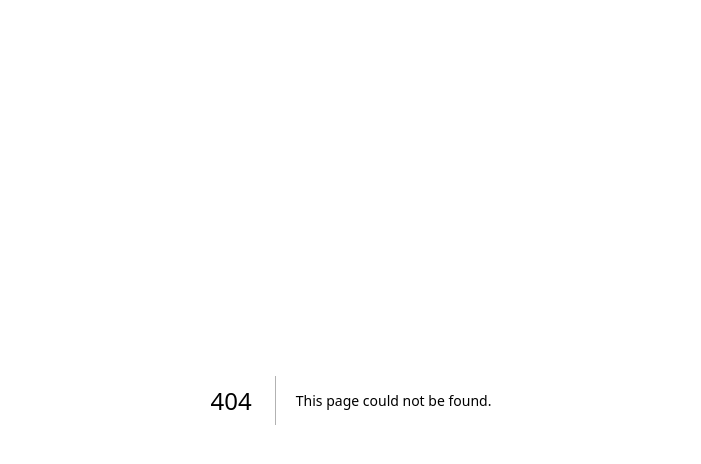
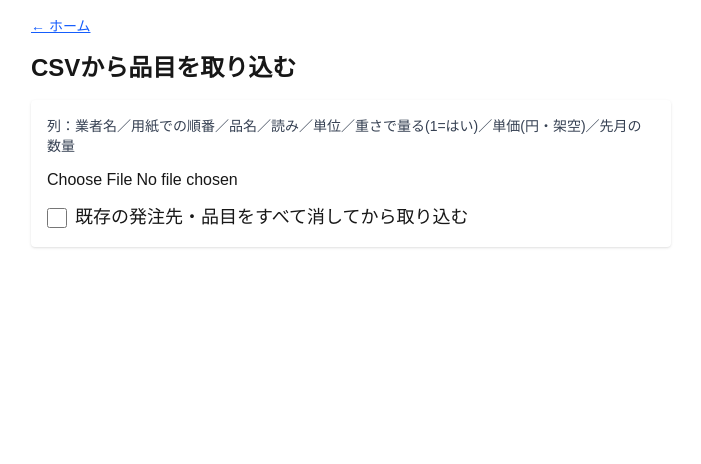
Before and after one commit to Carbonar1/tanaoroshi, a Next.js app: page /import in a window 1280 px wide. Before the commit this address had no page. Shown: the top 464 px of the page, without its empty margins (289-990 px from the left). Built offline with nearby package versions, Linux system fonts and the light colour scheme.

Commit message:
feat: CSV取込画面（Papaparse、プレビュー・エラー検出付き）

```diff
--- /dev/null
+++ b/src/app/import/page.tsx
@@ -0,0 +1,244 @@
+"use client";
+
+import { useState } from "react";
+import Link from "next/link";
+import Papa from "papaparse";
+import { db, Unit, UNITS } from "@/lib/db";
+
+type Row = {
+  業者名?: string;
+  用紙での順番?: string;
+  品名?: string;
+  読み?: string;
+  単位?: string;
+  "重さで量る(1=はい)"?: string;
+  "単価(円・架空)"?: string;
+  先月の数量?: string;
+};
+
+type Parsed = {
+  supplier: string;
+  sheet_order: number;
+  name: string;
+  reading: string;
+  unit: Unit;
+  is_weight: 0 | 1;
+  unit_price?: number;
+  last_month_qty?: number;
+  error?: string;
+};
+
+function toUnit(s: string | undefined): Unit | null {
+  if (!s) return null;
+  const t = s.trim();
+  return (UNITS as string[]).includes(t) ? (t as Unit) : null;
+}
+
+export default function ImportPage() {
+  const [rows, setRows] = useState<Parsed[]>([]);
+  const [fileName, setFileName] = useState("");
+  const [result, setResult] = useState<string>("");
+  const [replaceAll, setReplaceAll] = useState(false);
+  const [busy, setBusy] = useState(false);
+
+  function onFile(e: React.ChangeEvent<HTMLInputElement>) {
+    const f = e.target.files?.[0];
+    if (!f) return;
+    setFileName(f.name);
+    setResult("");
+    Papa.parse<Row>(f, {
+      header: true,
+      skipEmptyLines: true,
+      complete: (res) => {
+        const parsed: Parsed[] = res.data.map((r, i) => {
+          const supplier = (r.業者名 ?? "").trim();
+          const name = (r.品名 ?? "").trim();
+          const reading = (r.読み ?? "").trim();
+          const unit = toUnit(r.単位);
+          const sheet_order = Number(r.用紙での順番 ?? i + 1) || i + 1;
+          const is_weight: 0 | 1 =
+            (r["重さで量る(1=はい)"] ?? "").trim() === "1" ? 1 : 0;
+          const unit_price_raw = (r["単価(円・架空)"] ?? "").trim();
+          const unit_price = unit_price_raw ? Number(unit_price_raw) : undefined;
+          const last_raw = (r.先月の数量 ?? "").trim();
+          const last_month_qty = last_raw ? Number(last_raw) : undefined;
+
+          let error: string | undefined;
+          if (!supplier) error = "業者名なし";
+          else if (!name) error = "品名なし";
+          else if (!reading) error = "読みなし";
+          else if (!unit) error = `単位が不明: ${r.単位 ?? ""}`;
+
+          return {
+            supplier,
+            sheet_order,
+            name,
+            reading,
+            unit: unit ?? "箱",
+            is_weight,
+            unit_price,
+            last_month_qty,
+            error,
+          };
+        });
+        setRows(parsed);
+      },
+      error: (err) => {
+        setResult(`読み込みエラー: ${err.message}`);
+      },
+    });
+  }
+
+  async function onImport() {
+    if (rows.length === 0) return;
+    const valid = rows.filter((r) => !r.error);
+    if (!confirm(`${valid.length}件を取り込みます。よろしいですか？`)) return;
+    setBusy(true);
+    try {
+      await db.transaction("rw", db.suppliers, db.items, async () => {
+        if (replaceAll) {
+          await db.items.clear();
+          await db.suppliers.clear();
+        }
+        const supplierCache = new Map<string, number>();
+        const existingSuppliers = await db.suppliers.toArray();
+        existingSuppliers.forEach((s) => supplierCache.set(s.name, s.id!));
+
+        let supplierOrder = existingSuppliers.length;
+        for (const r of valid) {
+          let sid = supplierCache.get(r.supplier);
+          if (sid == null) {
+            supplierOrder += 1;
+            sid = await db.suppliers.add({
+              name: r.supplier,
+              sort_order: supplierOrder,
+            });
+            supplierCache.set(r.supplier, sid);
+          }
+          const existing = await db.items
+            .where({ supplier_id: sid, name: r.name })
+            .first();
+          const payload = {
+            name: r.name,
+            reading: r.reading,
+            supplier_id: sid,
+            sheet_order: r.sheet_order,
+            unit: r.unit,
+            is_weight: r.is_weight,
+            unit_price: r.unit_price,
+            last_month_qty: r.last_month_qty,
+            active: 1 as const,
+            is_provisional: 0 as const,
+          };
+          if (existing) {
+            await db.items.update(existing.id!, payload);
+          } else {
+            await db.items.add(payload);
+          }
+        }
+      });
+      setResult(`取り込み完了：${valid.length}件`);
+      setRows([]);
+      setFileName("");
+    } catch (e) {
+      setResult(`エラー：${(e as Error).message}`);
+    } finally {
+      setBusy(false);
+    }
+  }
+
+  const errorCount = rows.filter((r) => r.error).length;
+  const okCount = rows.length - errorCount;
+
+  return (
+    <main className="p-4 max-w-2xl mx-auto w-full flex flex-col gap-4">
+      <Link href="/" className="text-blue-600 underline text-sm">
+        ← ホーム
+      </Link>
+      <h1 className="text-2xl font-bold">CSVから品目を取り込む</h1>
+
+      <div className="bg-white rounded shadow p-4 flex flex-col gap-3">
+        <p className="text-sm text-gray-700">
+          列：業者名／用紙での順番／品名／読み／単位／重さで量る(1=はい)／単価(円・架空)／先月の数量
+        </p>
+        <input
+          type="file"
+          accept=".csv,text/csv"
+          onChange={onFile}
+          className="text-base"
+        />
+        {fileName && (
+          <div className="text-sm text-gray-600">読み込み：{fileName}</div>
+        )}
+        <label className="flex items-center gap-2">
+          <input
+            type="checkbox"
+            checked={replaceAll}
+            onChange={(e) => setReplaceAll(e.target.checked)}
+            className="w-5 h-5"
+          />
+          <span>既存の発注先・品目をすべて消してから取り込む</span>
+        </label>
+
+        {rows.length > 0 && (
+          <>
+            <div className="text-sm">
+              取り込める：<b>{okCount}</b>件 / エラー：
+              <b className="text-red-600">{errorCount}</b>件
+            </div>
+            <button
+              onClick={onImport}
+              disabled={busy || okCount === 0}
+              className="bg-emerald-600 text-white rounded py-3 text-lg font-semibold disabled:opacity-50"
+            >
+              {busy ? "取り込み中..." : `${okCount}件を取り込む`}
+            </button>
+          </>
+        )}
+        {result && <div className="text-sm text-blue-700">{result}</div>}
+      </div>
+
+      {rows.length > 0 && (
+        <section className="bg-white rounded shadow p-3">
+          <h2 className="text-lg font-semibold mb-2">プレビュー（先頭20件）</h2>
+          <div className="overflow-x-auto">
+            <table className="text-sm w-full">
+              <thead>
+                <tr className="text-left border-b">
+                  <th className="py-1 pr-2">業者</th>
+                  <th className="py-1 pr-2">順</th>
+                  <th className="py-1 pr-2">品名</th>
+                  <th className="py-1 pr-2">読み</th>
+                  <th className="py-1 pr-2">単位</th>
+                  <th className="py-1 pr-2">単価</th>
+                  <th className="py-1 pr-2">先月</th>
+                  <th className="py-1 pr-2">状態</th>
+                </tr>
+              </thead>
+              <tbody>
+                {rows.slice(0, 20).map((r, i) => (
+                  <tr key={i} className="border-b">
+                    <td className="py-1 pr-2">{r.supplier}</td>
+                    <td className="py-1 pr-2">{r.sheet_order}</td>
+                    <td className="py-1 pr-2">{r.name}</td>
+                    <td className="py-1 pr-2">{r.reading}</td>
+                    <td className="py-1 pr-2">{r.unit}</td>
+                    <td className="py-1 pr-2">{r.unit_price ?? ""}</td>
+                    <td className="py-1 pr-2">{r.last_month_qty ?? ""}</td>
+                    <td className="py-1 pr-2">
+                      {r.error ? (
+                        <span className="text-red-600">{r.error}</span>
+                      ) : (
+                        <span className="text-emerald-700">OK</span>
+                      )}
+                    </td>
+                  </tr>
+                ))}
+              </tbody>
+            </table>
+          </div>
+        </section>
+      )}
+    </main>
+  );
+}
--- a/src/app/layout.tsx
+++ b/src/app/layout.tsx
@@ -6,7 +6,11 @@ export const metadata: Metadata = {
   description: "調理場の月末棚卸しWebアプリ",
 };
 
-export default function RootLayout({ children }: LayoutProps<"/">) {
+export default function RootLayout({
+  children,
+}: {
+  children: React.ReactNode;
+}) {
   return (
     <html lang="ja" className="h-full antialiased">
       <body className="min-h-full flex flex-col bg-gray-50 text-gray-900 text-[18px]">
```
